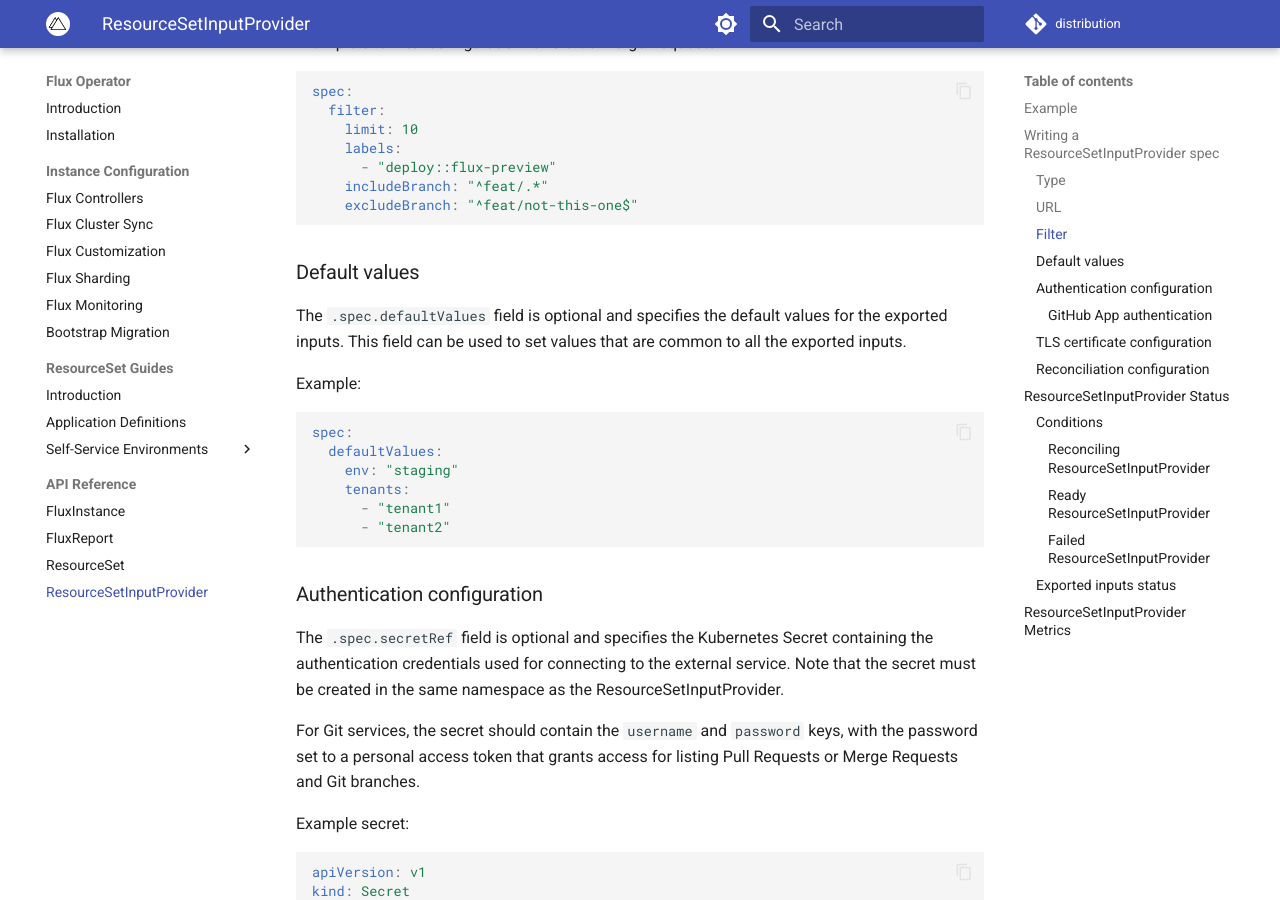
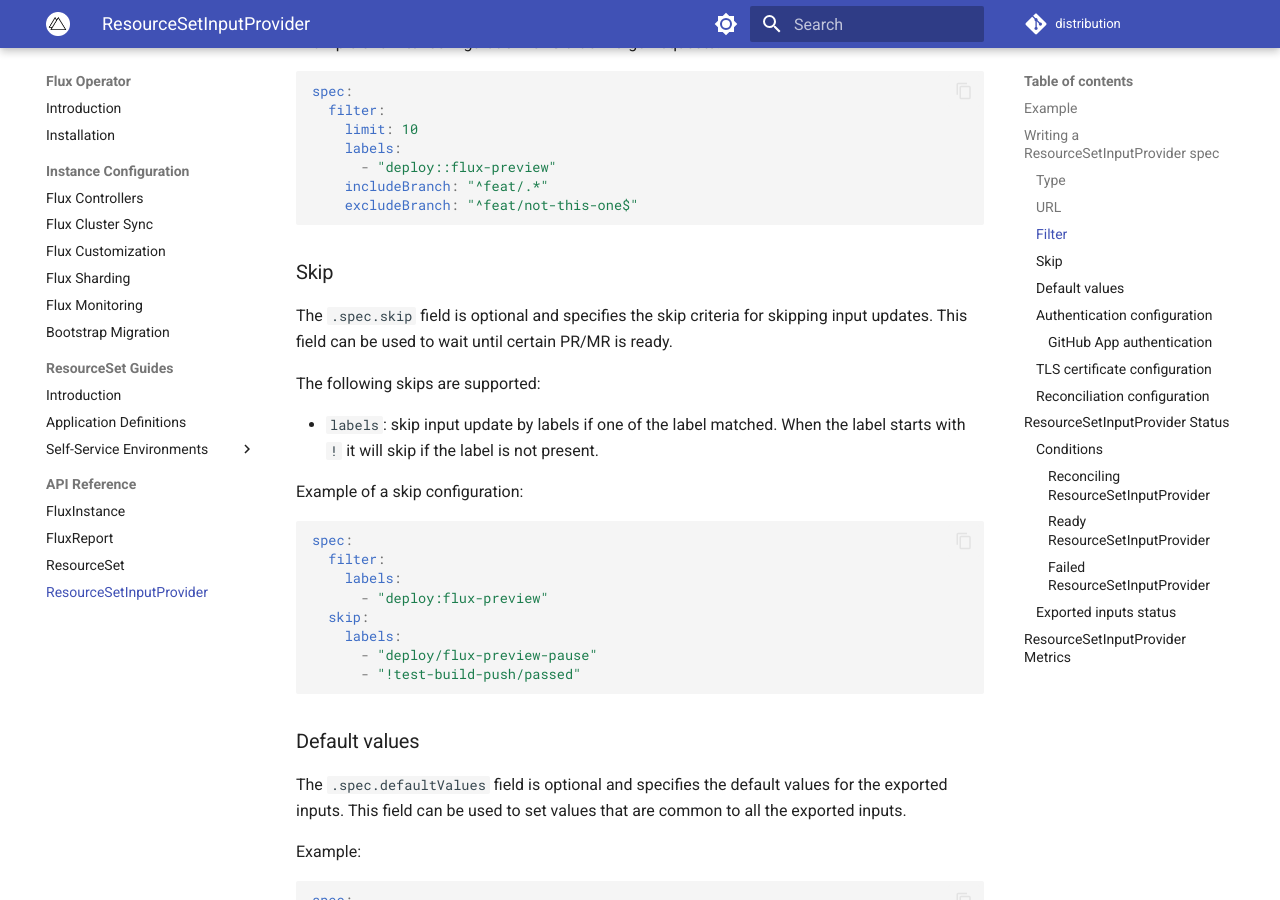
Before and after one commit to controlplaneio-fluxcd/distribution, an MkDocs documentation site: the page built from docs/operator/resourcesetinputprovider.md, in a window 1280 px wide and 900 px high, scrolled down 2882 px. Built offline with MkDocs 1.6.1 and Material for MkDocs 9.7.7, drawn with Linux system fonts in a browser that asks for light colours; comment, search, counter and statistics services are not loaded.

Commit message:
Update docs for Flux Operator v0.19.0
Signed-off-by: GitHub <noreply@github.com>

````diff
--- a/docs/operator/resourcesetinputprovider.md
+++ b/docs/operator/resourcesetinputprovider.md
@@ -135,6 +135,28 @@
       - "deploy::flux-preview"
     includeBranch: "^feat/.*"
     excludeBranch: "^feat/not-this-one$"
+```
+
+### Skip
+
+The `.spec.skip` field is optional and specifies the skip criteria for skipping input updates.
+This field can be used to wait until certain PR/MR is ready.
+
+The following skips are supported:
+
+- `labels`: skip input update by labels if one of the label matched. When the label starts with `!` it will skip if the label is not present.
+
+Example of a skip configuration:
+
+```yaml
+spec:
+  filter:
+    labels:
+      - "deploy:flux-preview"
+  skip:
+    labels:
+      - "deploy/flux-preview-pause"
+      - "!test-build-push/passed"
 ```
 
 ### Default values
@@ -334,21 +356,21 @@
 ```yaml
 status:
   exportedInputs:
-    - author: stefanprodan
-      branch: kubernetes/helm-set-limits
-      id: "4"
-      sha: bf5d6e01cf802734853f6f3417b237e3ad0ba35d
-      title: 'kubernetes(helm): Add default resources limits'
-    - author: stefanprodan
-      branch: feat/ui-footer
-      id: "3"
-      sha: 8492c0b5b2094fe720776c8ace1b9690ff258f53
-      title: 'feat(ui): Add footer'
-    - author: stefanprodan
-      branch: feat/ui-color-scheme
-      id: "2"
-      sha: 8166bdecd6b078b9e5dd14fa3b7b67a847f76893
-      title: 'feat(ui): Default color scheme'
+  - author: stefanprodan
+    branch: kubernetes/helm-set-limits
+    id: "4"
+    sha: bf5d6e01cf802734853f6f3417b237e3ad0ba35d
+    title: 'kubernetes(helm): Add default resources limits'
+  - author: stefanprodan
+    branch: feat/ui-footer
+    id: "3"
+    sha: 8492c0b5b2094fe720776c8ace1b9690ff258f53
+    title: 'feat(ui): Add footer'
+  - author: stefanprodan
+    branch: feat/ui-color-scheme
+    id: "2"
+    sha: 8166bdecd6b078b9e5dd14fa3b7b67a847f76893
+    title: 'feat(ui): Default color scheme'
 ```
 
 ## ResourceSetInputProvider Metrics
````
Also changed, not shown: docs/operator/fluxinstance.md (+5 -5 lines), docs/operator/fluxreport.md (+2 -1 lines), docs/operator/resourceset.md (+16 -1 lines).
